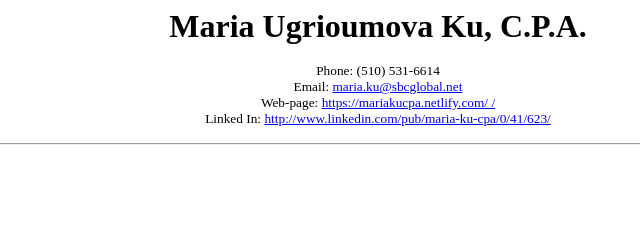
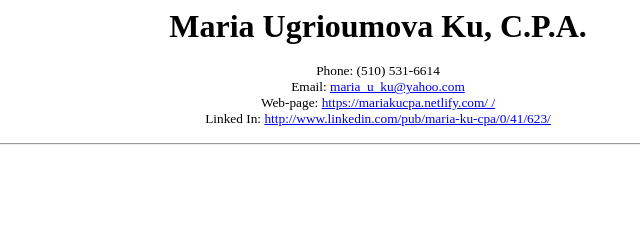
Before and after one commit to marcoku1/website, a plain HTML site: page bio.htm in a window 1280 px wide. Shown: the top 230 px of the page, 262-902 px from the left. Drawn offline with Linux system fonts and the light colour scheme.

Commit message:
Add files via upload

```diff
--- a/bio.htm
+++ b/bio.htm
@@ -3,7 +3,7 @@
 <br>
 </span><span style="font-size:10.0pt;mso-fareast-font-family:&quot;Times New Roman&quot;">Phone:
 (510) 531-6614 <br>
-Email: <a href="mailto:maria.ku@sbcglobal.net">maria.ku@sbcglobal.net</a> <br>
+Email: <a href="mailto:maria_u_ku@yahoo.com">maria_u_ku@yahoo.com</a> <br>
 Web-page: <a href="https://mariakucpa.netlify.com/">https://mariakucpa.netlify.com/ /</a>
 <br>
 Linked In: <a href="http://www.linkedin.com/pub/maria-ku-cpa/0/41/623">http://www.linkedin.com/pub/maria-ku-cpa/0/41/623/</a>
```
